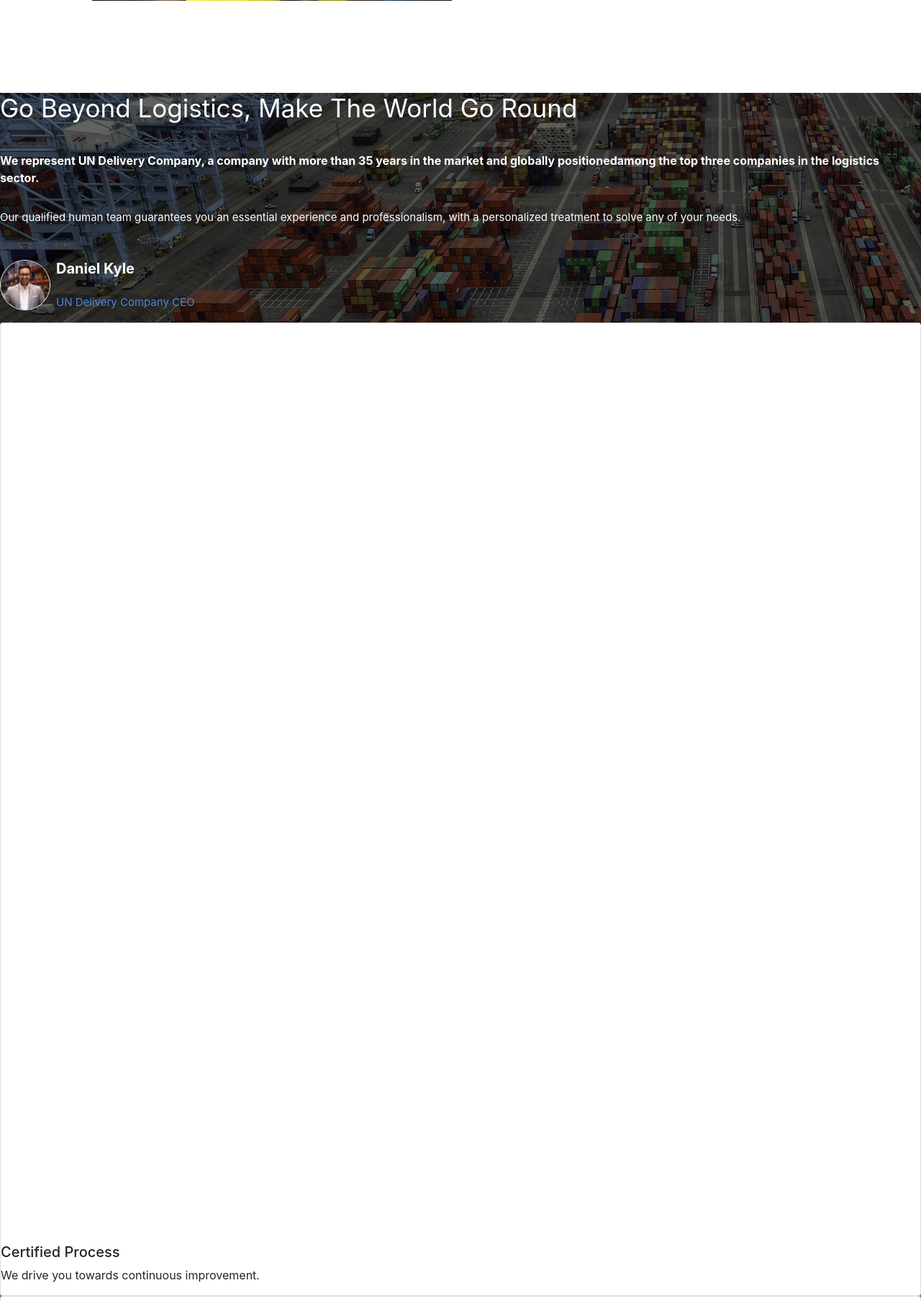
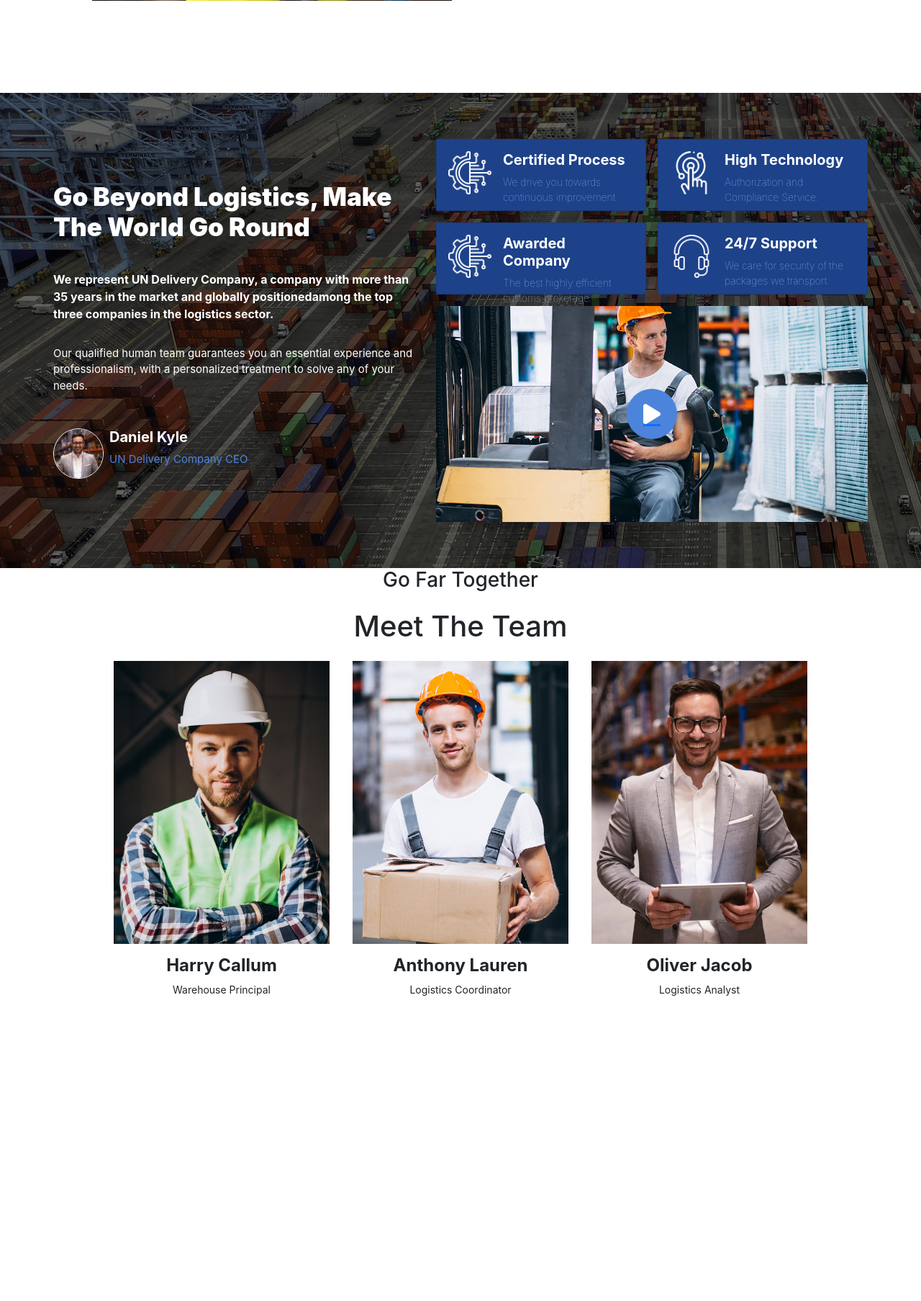
Before and after one commit to jojothomas1515/shipping, a Django app: page / in a window 1280 px wide. Shown: the part 2759-4566 px from the top of the page at 72% size. After the commit the page ends 4142 px from the top, so only its background shows below. Run offline with Django 4.2, Linux system fonts and the light colour scheme; some libraries are stand-ins or nearby versions.

Commit message:
remodel half completed

```diff
--- a/ship/static/ship/main.css
+++ b/ship/static/ship/main.css
@@ -131,6 +131,9 @@
   width: -moz-max-content;
   width: max-content;
 }
+.experience > div:last-child img {
+  max-width: 100%;
+}
 @media screen and (min-width: 760px) {
   .experience > div:last-child img {
     width: 500px;
@@ -145,19 +148,16 @@
      object-fit: cover;
   -o-object-position: center;
      object-position: center;
-  z-index: 0;
-}
-.beyond-logistics * {
-  z-index: 2;
 }
 .beyond-logistics .shade {
   background-color: rgba(0, 0, 0, 0.6) !important;
-  position: absolute;
-  top: 0;
-  left: 0;
-  right: 0;
-  bottom: 0;
-  z-index: 1;
+  padding: 1rem;
+  display: flex;
+  justify-content: center;
+  padding: 4rem 2rem;
+  align-items: center;
+  gap: 2rem;
+  flex-wrap: wrap;
 }
 .beyond-logistics .logistics__first {
   display: flex;
@@ -165,12 +165,17 @@
   gap: 2rem;
   /* ceo con */
 }
+@media screen and (min-width: 760px) {
+  .beyond-logistics .logistics__first {
+    max-width: 500px;
+  }
+}
 .beyond-logistics .logistics__first * {
   color: white;
 }
 .beyond-logistics .logistics__first h1 {
   font-size: 35px;
-  font-weight: 400;
+  font-weight: 900;
 }
 .beyond-logistics .logistics__first p {
   font-size: 15px;
@@ -182,7 +187,7 @@
 .beyond-logistics .logistics__first .ceo__con .ceo__info {
   display: flex;
   flex-direction: column;
-  gap: 1rem;
+  justify-content: center;
 }
 .beyond-logistics .logistics__first .ceo__con .ceo__info .ceo__name {
   font-weight: bold;
@@ -199,4 +204,100 @@
      object-position: center;
   border: 1px solid white;
   border-radius: 50%;
+}
+.beyond-logistics .logistics__last {
+  display: flex;
+  gap: 1rem;
+  width: 600px;
+  flex-direction: column;
+}
+.beyond-logistics .logistics__last .cards {
+  width: 100%;
+  display: grid;
+  grid-template-columns: 1fr 1fr;
+  grid-template-rows: repeat(2, 100px);
+  gap: 1rem;
+}
+.beyond-logistics .logistics__last .card {
+  width: 100%;
+  padding: 1rem;
+  background-color: #1d428a;
+  display: flex;
+  flex-direction: row;
+  gap: 1rem;
+  border-radius: 0;
+}
+.beyond-logistics .logistics__last .card * {
+  color: white;
+}
+.beyond-logistics .logistics__last .card h5 {
+  font-weight: bold;
+}
+.beyond-logistics .logistics__last .card .faded {
+  font-weight: lighter;
+  color: #96bee9;
+  font-size: 14px;
+}
+.beyond-logistics .logistics__last .card img {
+  width: 60px;
+  height: 60px;
+  -o-object-fit: contain;
+     object-fit: contain;
+  aspect-ratio: 1/1;
+}
+.beyond-logistics .logistics__last .video__play {
+  background-image: url("/static/media/beyondlog/logis-52.jpg");
+  background-repeat: no-repeat;
+  background-position: center;
+  background-size: cover;
+  height: 300px;
+  justify-content: center;
+  align-items: center;
+  display: flex;
+}
+.beyond-logistics .logistics__last .video__play .pulse {
+  background-color: #4c84db;
+  width: 70px;
+  height: 70px;
+  border-radius: 360px;
+  display: flex;
+  justify-content: center;
+  align-items: center;
+}
+.beyond-logistics .logistics__last .video__play .pulse * {
+  color: white;
+}
+.beyond-logistics .logistics__last .video__play .pulse i {
+  font-size: 2rem;
+}
+
+.meet_the_team {
+  display: flex;
+  justify-content: center;
+  flex-direction: column;
+  align-items: center;
+  gap: 1rem;
+}
+.meet_the_team > div {
+  display: flex;
+  gap: 2rem;
+  max-width: 1080px;
+  flex-wrap: wrap;
+  justify-content: center;
+}
+.meet_the_team .teammates {
+  display: flex;
+  align-items: center;
+  flex-direction: column;
+  gap: 1rem;
+  max-width: 300px;
+}
+.meet_the_team .teammates .info {
+  text-align: center;
+}
+.meet_the_team .teammates .info h4 {
+  font-weight: bold;
+}
+.meet_the_team .teammates .info p {
+  font-size: 14px;
 }/*# sourceMappingURL=main.css.map */
--- a/ship/static/ship/main.scss
+++ b/ship/static/ship/main.scss
@@ -145,6 +145,7 @@
       @media screen and (min-width: 760px) {
         width: 500px;
       }
+      max-width: 100%;
     }
   }
 }
@@ -155,24 +156,23 @@
   position: relative;
   object-fit: cover;
   object-position: center;
-  z-index: 0;
 
-  *
-  {
-    z-index: 2;
-  }
-  .shade
-  {
-    background-color: rgba(0,0,0,.6) !important;
-    position: absolute;
-    top: 0;
-    left: 0;
-    right: 0;
-    bottom:0;
-    z-index: 1;
+  .shade {
+    background-color: rgba(0, 0, 0, 0.6) !important;
+    padding: 1rem;
+    display: flex;
+    justify-content: center;
+    padding: 4rem 2rem;
+    align-items: center;
+    gap: 2rem;
+    flex-wrap: wrap;
   }
 
   .logistics__first {
+    @media screen and (min-width: 760px) {
+      max-width: 500px;
+    }
+
     * {
       color: white;
     }
@@ -182,7 +182,7 @@
 
     h1 {
       font-size: 35px;
-      font-weight: 400;
+      font-weight: 900;
     }
     p {
       font-size: 15px;
@@ -195,8 +195,7 @@
       .ceo__info {
         display: flex;
         flex-direction: column;
-        gap: 1rem;
-
+        justify-content: center;
         .ceo__name {
           font-weight: bold;
         }
@@ -214,4 +213,111 @@
       }
     }
   }
+
+  .logistics__last {
+    display: flex;
+    gap: 1rem;
+    width: 600px;
+    flex-direction: column;
+
+    .cards {
+      width: 100%;
+      display: grid;
+      grid-template-columns: 1fr 1fr;
+      grid-template-rows: repeat(2, 100px);
+      gap: 1rem;
+    }
+
+    .card {
+      width: 100%;
+      padding: 1rem;
+      background-color: #1d428a;
+      display: flex;
+      flex-direction: row;
+      gap: 1rem;
+      border-radius: 0;
+      * {
+        color: white;
+      }
+
+      h5 {
+        font-weight: bold;
+      }
+      .faded {
+        font-weight: lighter;
+        color: #96bee9;
+        font-size: 14px;
+      }
+
+      img {
+        width: 60px;
+        height: 60px;
+        object-fit: contain;
+        aspect-ratio: 1/1;
+      }
+    }
+
+    .video__play {
+      background-image: url("/static/media/beyondlog/logis-52.jpg");
+      background-repeat: no-repeat;
+      background-position: center;
+      background-size: cover;
+      height: 300px;
+      justify-content: center;
+      align-items: center;
+      display: flex;
+
+      .pulse {
+        * {
+          color: white;
+        }
+        background-color: #4c84db;
+        width: 70px;
+        height: 70px;
+        border-radius: 360px;
+        display: flex;
+        justify-content: center;
+        align-items: center;
+
+        i {
+          font-size: 2rem;
+        }
+      }
+    }
+  }
 }
+
+.meet_the_team {
+  display: flex;
+  justify-content: center;
+  flex-direction: column;
+  align-items: center;
+  gap: 1rem;
+
+  > div {
+    display: flex;
+    gap: 2rem;
+    max-width: 1080px;
+    flex-wrap: wrap;
+    justify-content: center;
+
+  }
+
+  .teammates {
+    display: flex;
+    align-items: center;
+    flex-direction: column;
+    gap:1rem;
+    max-width: 300px;
+
+    .info {
+      text-align: center;
+      h4{
+        font-weight: bold;
+      }
+      p{
+        font-size: 14px;
+      }
+    }
+  }
+}
--- a/ship/templates/ship/index.html
+++ b/ship/templates/ship/index.html
@@ -139,17 +139,18 @@
 </section>
 
 <section class="beyond-logistics">
-  <div class="shade"></div>
+  <div class="shade">
     <div class="logistics__first">
       <h1>Go Beyond Logistics, Make The World Go Round</h1>
       <strong class="bold">
-      We represent UN Delivery Company, a company with more than 35 years in the
-      market and globally positionedamong the top three companies in the
+        We represent UN Delivery Company, a company with more than 35 years in
+        the market and globally positionedamong the top three companies in the
         logistics sector.
       </strong>
       <p>
         Our qualified human team guarantees you an essential experience and
-      professionalism, with a personalized treatment to solve any of your needs.
+        professionalism, with a personalized treatment to solve any of your
+        needs.
       </p>
       <div class="ceo__con">
         <img src="{% static 'media/avatar-7.jpg' %}" alt="ceo" />
@@ -193,12 +194,10 @@
         </div>
       </div>
       <div class="video__play">
-      <a
-        class="popup-youtube d-flex justify-content-center"
-        href="https://www.youtube.com/watch?v=KEFt2quibkg"
-      >
+        <a href="https://www.youtube.com/watch?v=KEFt2quibkg">
           <div class="pulse"><i class="fas fa-play"></i></div>
         </a>
+      </div>
     </div>
   </div>
 </section>
@@ -209,19 +208,25 @@
 
   <div>
     <div class="teammates">
-      <img src="{% static 'media/team/team-portrait-4.jpg' %}" alt="">
+      <img src="{% static 'media/team/team-portrait-4.jpg' %}" alt="" />
+      <div class="info">
         <h4>Harry Callum</h4>
         <p>Warehouse Principal</p>
       </div>
+    </div>
     <div class="teammates">
-      <img src="{% static 'media/team/team-portrait-5.jpg' %}" alt="">
+      <img src="{% static 'media/team/team-portrait-5.jpg' %}" alt="" />
+      <div class="info">
         <h4>Anthony Lauren</h4>
         <p>Logistics Coordinator</p>
       </div>
+    </div>
     <div class="teammates">
-      <img src="{% static 'media/team/team-portrait-6.jpg' %}" alt="">
+      <img src="{% static 'media/team/team-portrait-6.jpg' %}" alt="" />
+      <div class="info">
         <h4>Oliver Jacob</h4>
         <p>Logistics Analyst</p>
+      </div>
     </div>
   </div>
 </section>
```
Also changed, not shown: ship/static/media/beyondlog/logis-52.jpg (added), 1 other file. Lines whose indentation alone changed are shown as unchanged.
